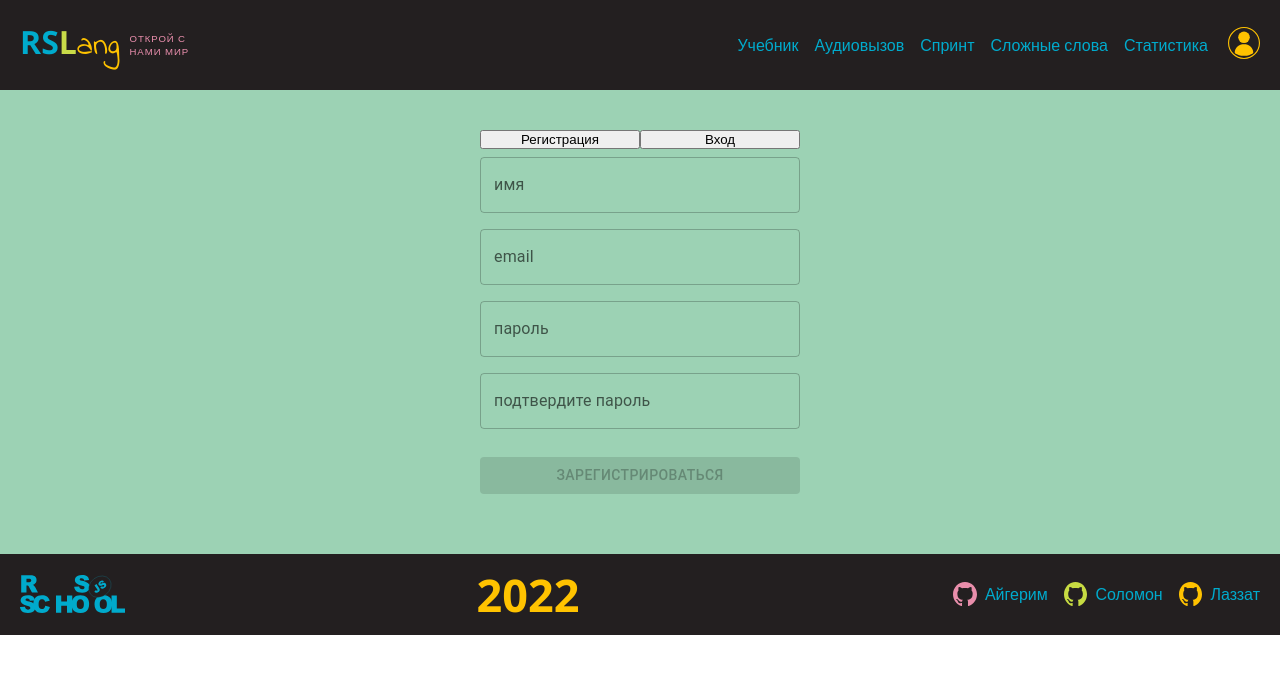
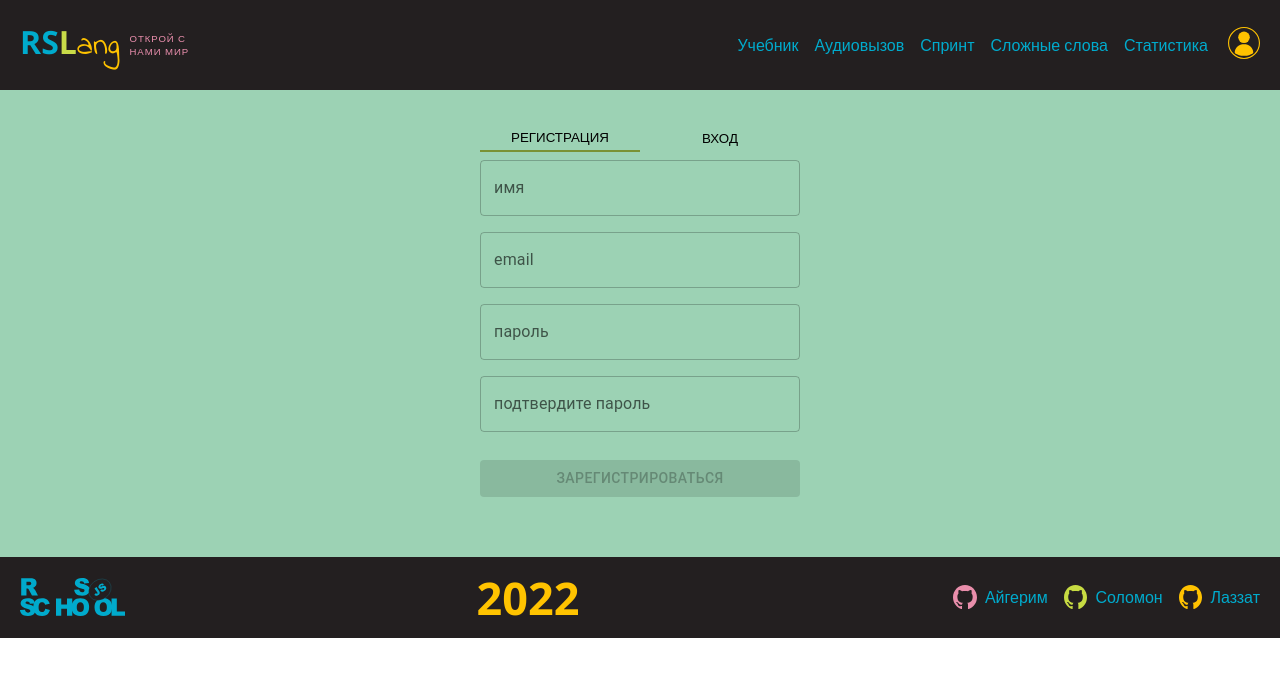
Before and after one commit to AigerimR/rslang, a React app: page /authorization in a window 1280 px wide. Shown: the top 676 px of the page. Built offline with nearby package versions, Linux system fonts and the light colour scheme; a web font is replaced by a local one.

Commit message:
feat: add toggle between register and login

```diff
--- a/src/components/Pages/Authorization/Authorization.tsx
+++ b/src/components/Pages/Authorization/Authorization.tsx
@@ -13,9 +13,8 @@ const Authorization: React.FC = () => {
       <div className={classes.auth_header}>
       {/* <Button variant="outlined" sx={{width: '100%', mt: '20px'}} onClick={()=>setState("register")}>Регистрация</Button>
       <Button variant="text" sx={{width: '100%', mt: '20px'}} onClick={()=>setState("login")}>Вход</Button> */}
-
-        <button onClick={()=>setState("register")} className = {`${classes.btn_link} ${classes.btn_active}`}>Регистрация</button>
-        <button onClick={()=>setState("login")}>Вход</button>
+        <button className = {`${classes.btn_link} ${state === 'register' ? classes.btn_active : ""}`} onClick={()=>setState("register")}>Регистрация</button>
+        <button className = {`${classes.btn_link} ${state === 'login' ? classes.btn_active : ""}`} onClick={()=>setState("login")}>Вход</button>
         {/* <h4>Регистрация</h4>
         <h4>Войти</h4> */}
       </div>
--- a/src/components/Pages/Authorization/authorization.module.scss
+++ b/src/components/Pages/Authorization/authorization.module.scss
@@ -18,7 +18,18 @@
 }
 .btn{
   &_link{
-
+    text-transform: uppercase;
+    background-color: transparent;
+    border: none;
+    padding-bottom: 5px;
+    &:hover{
+      cursor: pointer;
+      scale: 1.1;
+      // border-bottom: 2px solid $color-dark-lime-green;
+    }
+  }
+  &_active{
+    border-bottom: 2px solid $color-dark-lime-green;
   }
 
 }
```
